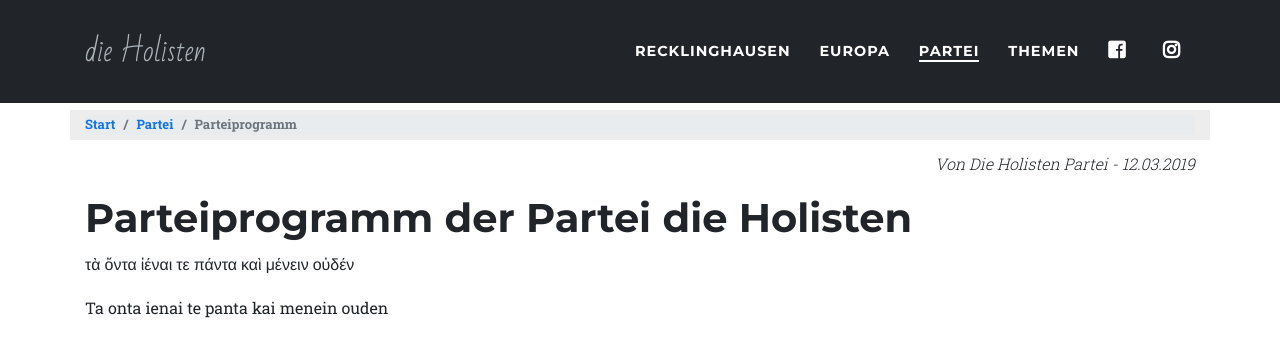
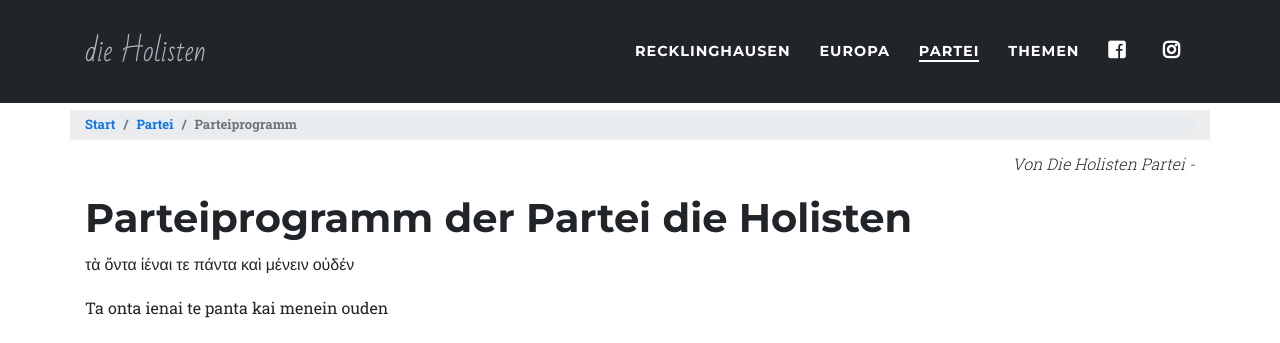
Before and after one commit to holisten/holisten.github.io, a Jekyll site: the page built from partei/programm/programm.md, in a window 1280 px wide and 900 px high. Shown: the top 343 px of the window. Built offline with Jekyll 4.4.1, drawn with Linux system fonts in a browser that asks for light colours; some web fonts are replaced; comment, search, counter and statistics services are not loaded.

Commit message:
Update from Forestry.io m.fluechter@web.de updated partei/programm/programm.md

```diff
--- a/partei/programm/programm.md
+++ b/partei/programm/programm.md
@@ -11,7 +11,7 @@ tags:
 layout: posts
 parent: partei
 permalink: "/partei/programm/"
-date: 12.03.2019
+date: ''
 author: Die Holisten Partei
 
 ---
```
